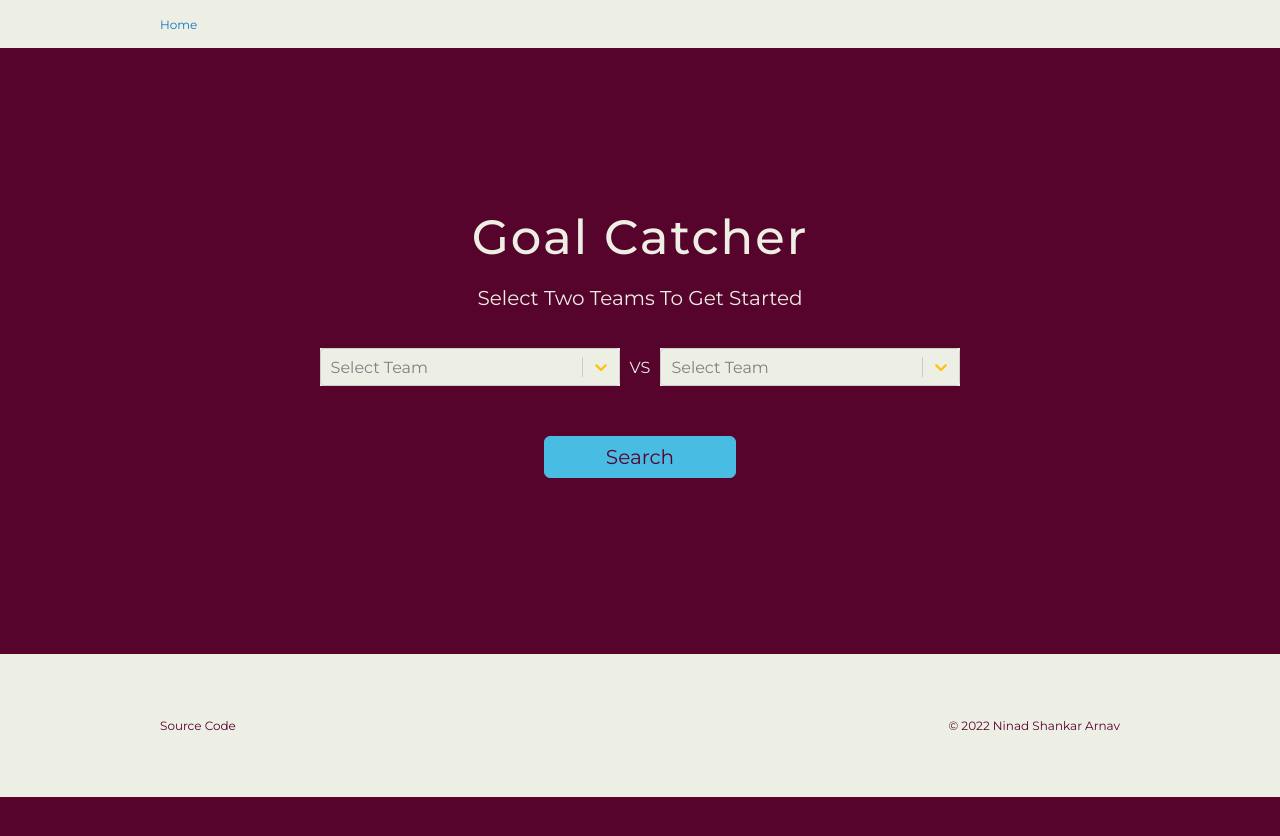
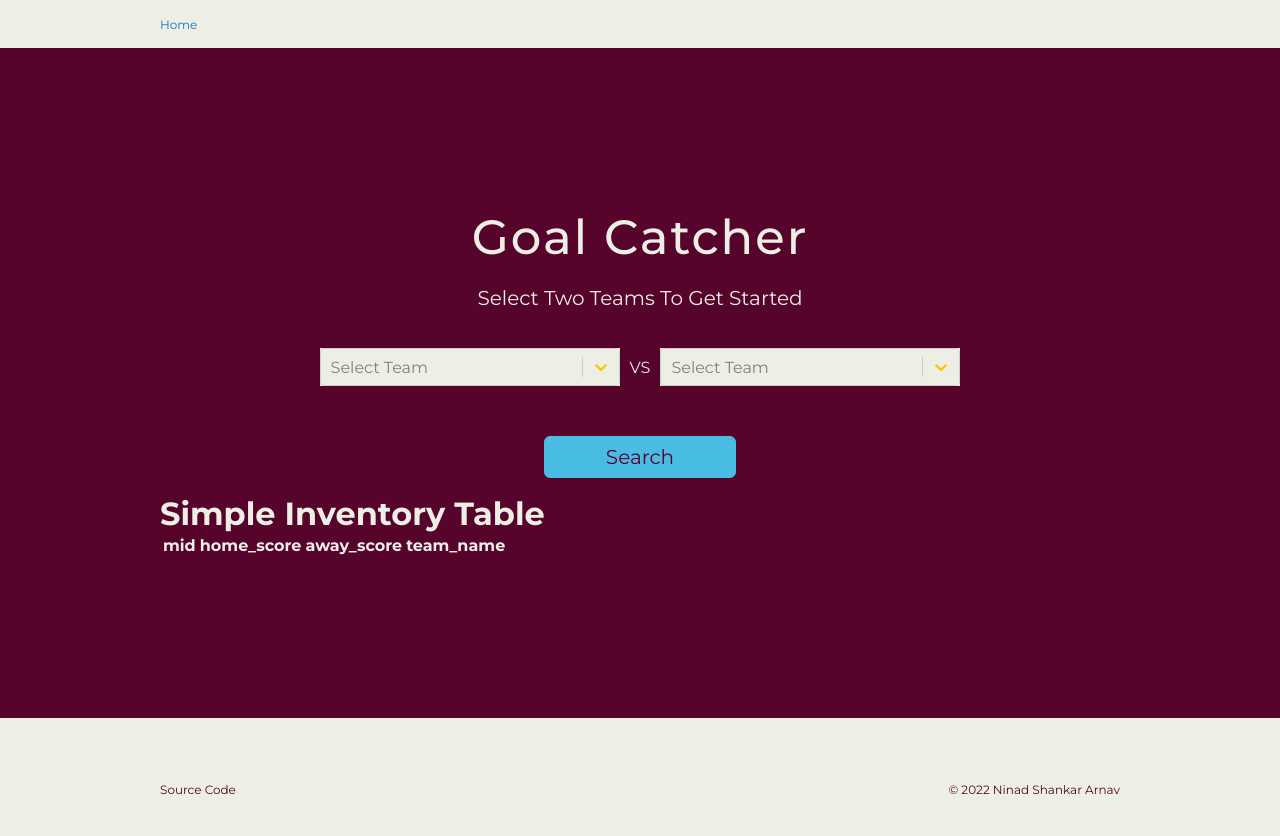
Before and after one commit to ndtashildar/goalcatcher, a React (Create React App) app in the folder client/: page / in a window 1280 px wide. Shown: the top 836 px of the page. Before the commit the page ends 800 px from the top, so only its background shows below. Built offline with nearby package versions, Linux system fonts and the light colour scheme.

Commit message:
initial attempt at dynamic table

```diff
--- a/client/src/app/routes/Landing/index.js
+++ b/client/src/app/routes/Landing/index.js
@@ -1,4 +1,4 @@
-import React, { useState } from "react";
+import React, { useState, useEffect} from "react";
 import { Link } from "react-router-dom";
 import "./index.scss";
 
@@ -13,6 +13,11 @@ const Landing = () => {
 
   const [searchErrorMessage, setSearchErrorMessage] = useState("");
 
+  // state for data from db
+  const [data, setData] = useState([]);
+
+
+
   const onSearch = async e => {
     e.preventDefault();
     try {
@@ -26,28 +31,52 @@ const Landing = () => {
       }
       else if(!hid || hid === 0){
         const response = await fetch(`/match/${aid}`)
+
         const matches = response.json()
 
-        console.log(matches);
+        //matches is a promise, so use then
+
+        matches.then(value => {
+          // console.log(value.payload)
+          setData(value.payload)
+          console.log(data)
+          console.log(data[0])
+        }).catch (err => {
+          console.log(err)
+        })
+
 
       }
       else if(!aid || aid === 0){
 
         const response = await fetch(`/match/${hid}`)
         const matches = response.json()
-
-        console.log(matches);
+        matches.then(value => {
+          // console.log(value.payload)
+          setData(value.payload)
+          console.log(data)
+          console.log(data[0])
+        }).catch (err => {
+          console.log(err)
+        })
       }
       else{
         const response = await fetch(`/match/${hid}/${aid}`)
         const matches = response.json()
-
-        console.log(matches);
+        matches.then(value => {
+          // console.log(value.payload)
+          setData(value.payload)
+          console.log(data)
+          console.log(data[0])
+        }).catch (err => {
+          console.log(err)
+        })
       }
     } catch (error) {
       console.log(error);
     }
   }
+
 
   return (
     <div className="Landing">
@@ -69,6 +98,32 @@ const Landing = () => {
               </button>
             </Link>
         </div>
+        <div className="container">
+            <h1>Simple Inventory Table</h1>
+            <table>
+                <thead>
+                <tr>
+                    <th>mid</th>
+                    <th>home_score</th>
+                    <th>away_score</th>
+                    <th>team_name</th>
+                </tr>
+                </thead>
+                <tbody>
+                    {
+                        data.map((item) => (
+                            <tr key={item.mid}>
+                                <td>{item.mid}</td>
+                                <td>{item.home_score}</td>
+                                <td>{item.away_score}</td>
+                                <td>{item.team_name}</td>
+                                <td/>
+                            </tr>
+                        ))
+                    }
+                </tbody>
+            </table>
+        </div>
       </div>
     </div>
   );
```
